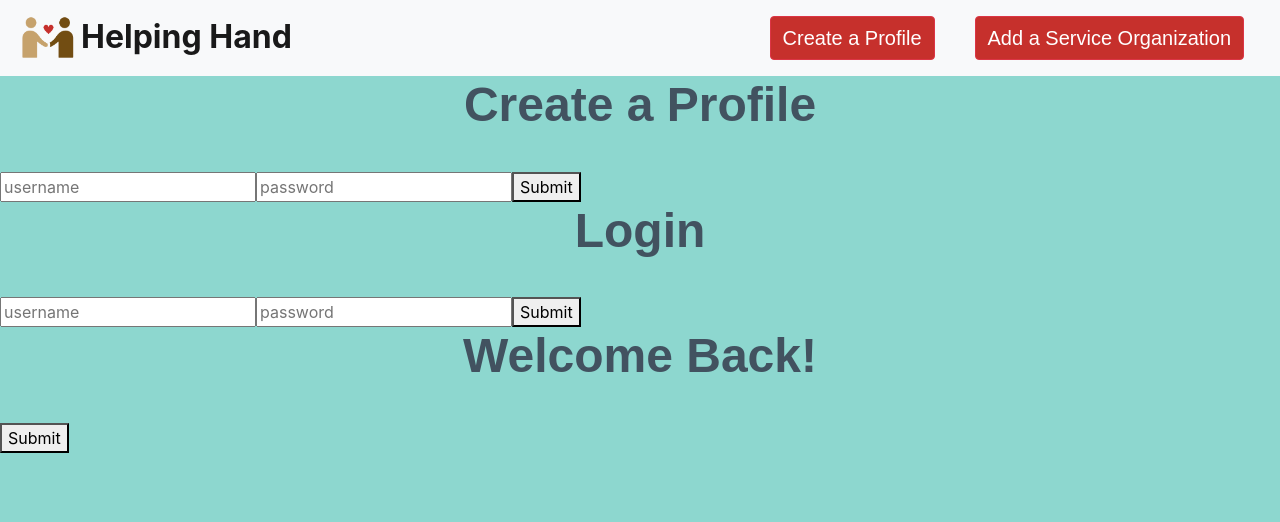
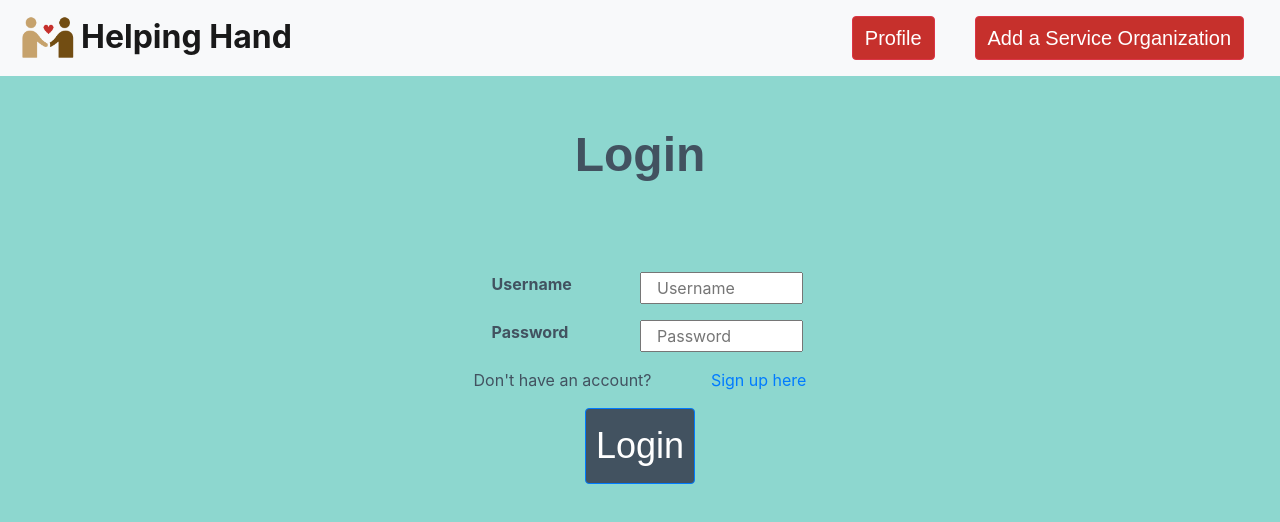
Before and after one commit to jnaegeli12/project3-helping-hand, a React (Create React App) app in the folder client/: page /profile in a window 1280 px wide. Shown: the top 522 px of the page. Built offline with nearby package versions, Linux system fonts and the light colour scheme.

Commit message:
created login page with route to registration

```diff
--- a/client/src/App.js
+++ b/client/src/App.js
@@ -5,6 +5,8 @@ import Home from "./pages/Home";
 import Submit from "./pages/Submit";
 import Profile from "./pages/Profile";
 import Results from './pages/Results';
+import Register from "./pages/Register";
+
 
 export default function App() {
 
@@ -17,6 +19,7 @@ export default function App() {
           <Route exact path="/submit" component={Submit} />
           <Route exact path="/profile" component={Profile} />
           <Route exact path="/results" component={Results} />
+          <Route exact path="/register" component={Register} />
         </Switch>
       </div>
     </Router>
--- a/client/src/components/Nav.js
+++ b/client/src/components/Nav.js
@@ -1,5 +1,4 @@
 import React from "react";
-// import Submit from '../../pages/Submit'
 
 // Destructuring the type, classNameName, children and onClick props, applying them to the button element
 const Nav = () => {
@@ -13,7 +12,7 @@ const Nav = () => {
           <form className="form-inline">
               <a href="/profile">
                 <button className="btn btn-danger" type="button">
-                  Create a Profile
+                  Profile
                 </button>
               </a>
               <a href="/submit">
--- a/client/src/pages/Profile.js
+++ b/client/src/pages/Profile.js
@@ -1,33 +1,12 @@
 import React, { useState } from 'react';
 import Header from '../components/Header';
-// import './App.css';
 import Axios from 'axios';
 
-// function Profile() {
-//     return(
-//         <div className="container container-fluid">
-//             <Header headerName={ "Create a Profile" }/>
-//         </div>
-//     )
-// }
-
-function Profile() {
-    const [registerUsername, setRegisterUsername] = useState('');
-    const [registerPassword, setRegisterPassword] = useState('');
+export default function Profile() {
     const [loginUsername, setLoginUsername] = useState('');
     const [loginPassword, setLoginPassword] = useState('');
-    const [data, setData] = useState(null);
-    const register = () => {
-      Axios({
-        method: 'POST',
-        data: {
-          username: registerUsername,
-          password: registerPassword,
-        },
-        withCredentials: true,
-        url: 'http://localhost:3000/register',
-      }).then((res) => console.log(res));
-    };
+    // const [data, setData] = useState(null);
+
     const login = () => {
       Axios({
         method: 'POST',
@@ -39,50 +18,53 @@ function Profile() {
         url: 'http://localhost:3000/login',
       }).then((res) => console.log(res));
     };
-    const getUser = () => {
-      Axios({
-        method: 'GET',
-        withCredentials: true,
-        url: 'http://localhost:3000/user',
-      }).then((res) => {
-        setData(res.data);
-        console.log(res.data);
-      });
-    };
+
+    // const getUser = () => {
+    //   Axios({
+    //     method: 'GET',
+    //     withCredentials: true,
+    //     url: 'http://localhost:3000/user',
+    //   }).then((res) => {
+    //     setData(res.data);
+    //     console.log(res.data);
+    //   });
+    // };
+
     return (
-      <div className='App'>
-        <div>
-        <Header headerName={ "Create a Profile" }/>
-          <input
-            placeholder='username'
-            onChange={(e) => setRegisterUsername(e.target.value)}
-          />
-          <input
-            placeholder='password'
-            onChange={(e) => setRegisterPassword(e.target.value)}
-          />
-          <button onClick={register}>Submit</button>
+        <div className='container container-fluid'>
+            <Header headerName={ "Login" }/>
+            <div className="container container-fluid col-6 d-flex justify-content-center">
+                <form onSubmit={login}>
+                    <div className="form-group d-flex justify-content-around">
+                        <label
+                            className="col-3"
+                            for="name">Username</label>
+                        <input
+                            className="col-5"
+                            placeholder='Username'
+                            onChange={(e) => setLoginUsername(e.target.value)}/>
+                    </div>
+                    <div className="form-group d-flex justify-content-around">
+                        <label
+                            className="col-3"
+                            for="name">Password</label>
+                        <input
+                            className="col-5"
+                            placeholder='Password'
+                            onChange={(e) => setLoginPassword(e.target.value)}/>
+                    </div>
+                    <div className="form-group d-flex justify-content-around mb-3">
+                        Don't have an account? <a href="/register">Sign up here</a>
+                    </div>
+                    <div className="d-flex justify-content-center">
+                        <button type="button" onClick={login} className="btn btn-primary">Login</button>
+                    </div>
+                </form>
+
+            </div>
         </div>
 
-        <div>
-        <Header headerName={ "Login" }/>
-          <input
-            placeholder='username'
-            onChange={(e) => setLoginUsername(e.target.value)}
-          />
-          <input
-            placeholder='password'
-            onChange={(e) => setLoginPassword(e.target.value)}
-          />
-          <button onClick={login}>Submit</button>
-        </div>
 
-        <div>
-        <Header headerName={ "Welcome Back!" }/>
-          <button onClick={getUser}>Submit</button>
-          {data ? <h1>Welcome Back {data.username}</h1> : null}
-        </div>
-      </div>
+
     );
-  }
-export default Profile;
+  };
--- /dev/null
+++ b/client/src/pages/Register.js
@@ -0,0 +1,59 @@
+import React, { useState } from 'react';
+import Header from '../components/Header';
+import Axios from 'axios';
+
+function Profile() {
+    const [registerUsername, setRegisterUsername] = useState('');
+    const [registerPassword, setRegisterPassword] = useState('');
+    const [data, setData] = useState(null);
+
+    const register = () => {
+      Axios({
+        method: 'POST',
+        data: {
+          username: registerUsername,
+          password: registerPassword,
+        },
+        withCredentials: true,
+        url: 'http://localhost:3000/register',
+      }).then((res) => console.log(res));
+    };
+
+
+    const getUser = () => {
+      Axios({
+        method: 'GET',
+        withCredentials: true,
+        url: 'http://localhost:3000/user',
+      }).then((res) => {
+        setData(res.data);
+        console.log(res.data);
+      });
+    };
+    return (
+      <div className='container container-fluid'>
+        <div>
+        <Header headerName={ "Create a Profile" }/>
+        <form onSubmit={register}>
+          <input
+            placeholder='username'
+            onChange={(e) => setRegisterUsername(e.target.value)}
+          />
+          <input
+            placeholder='password'
+            onChange={(e) => setRegisterPassword(e.target.value)}
+          />
+          <button type="submit className="btn btn-primary>Submit</button>
+          </form>
+        </div>
+
+
+        <div>
+        <Header headerName={ "Welcome Back!" }/>
+          <button onClick={getUser}>Submit</button>
+          {data ? <h1>Welcome Back {data.username}</h1> : null}
+        </div>
+      </div>
+    );
+  }
+export default Profile;
--- a/client/src/pages/Submit.js
+++ b/client/src/pages/Submit.js
@@ -177,7 +177,7 @@ export default class Submit extends React.Component {
                             </div>
                             {/* Age Min/Max */}
                             <div className="d-flex justify-content-start">
-                                <div className="form-group col-3">
+                                <div className="form-group col-4">
                                     <label
                                         for="age_min">Age Min.</label>
                                     <input
@@ -187,7 +187,7 @@ export default class Submit extends React.Component {
                                         className="form-control col-5"
                                         placeholder="18" />
                                 </div>
-                                <div className="form-group col-3">
+                                <div className="form-group col-4">
                                     <label
                                         for="age_min">Age Max.</label>
                                     <input
```
